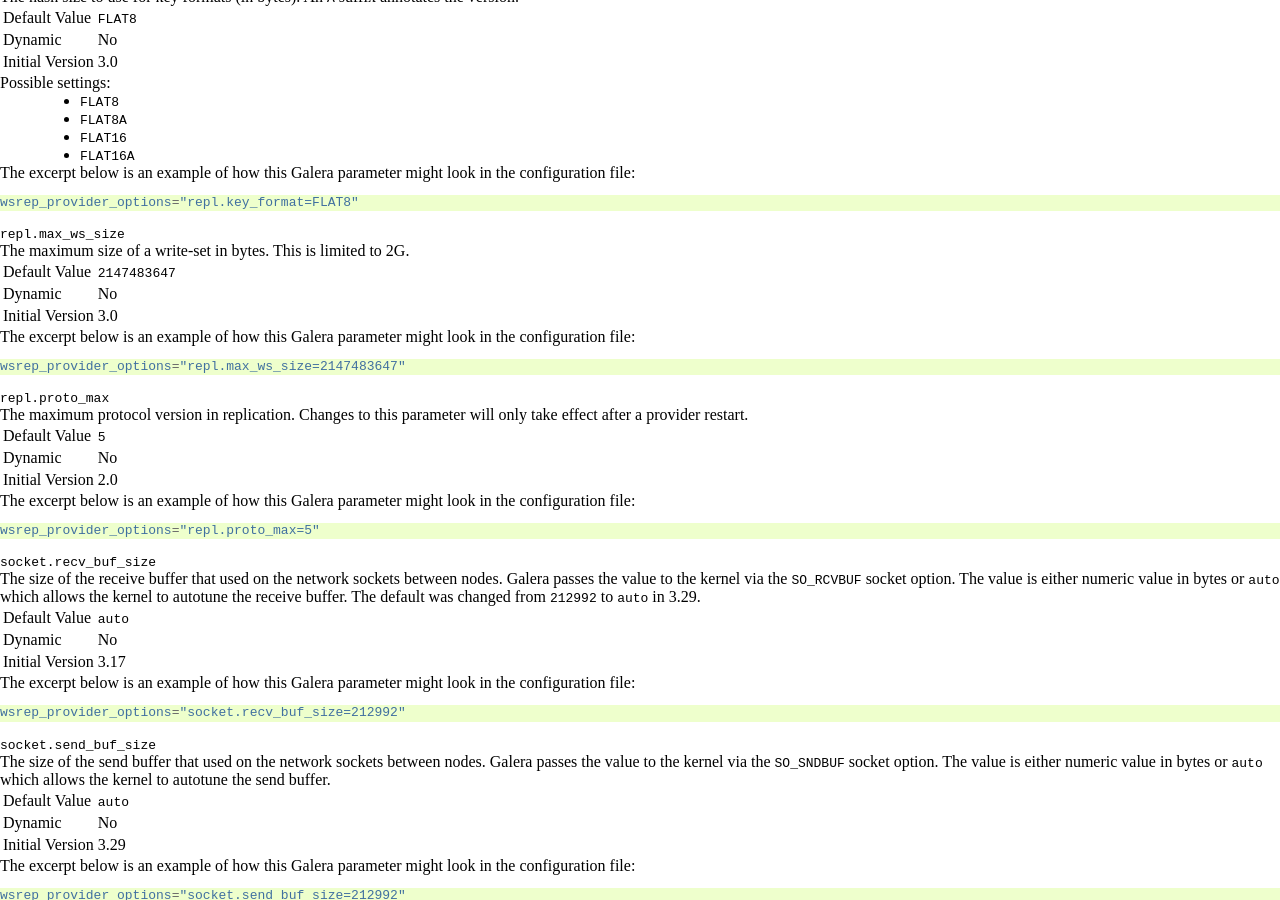
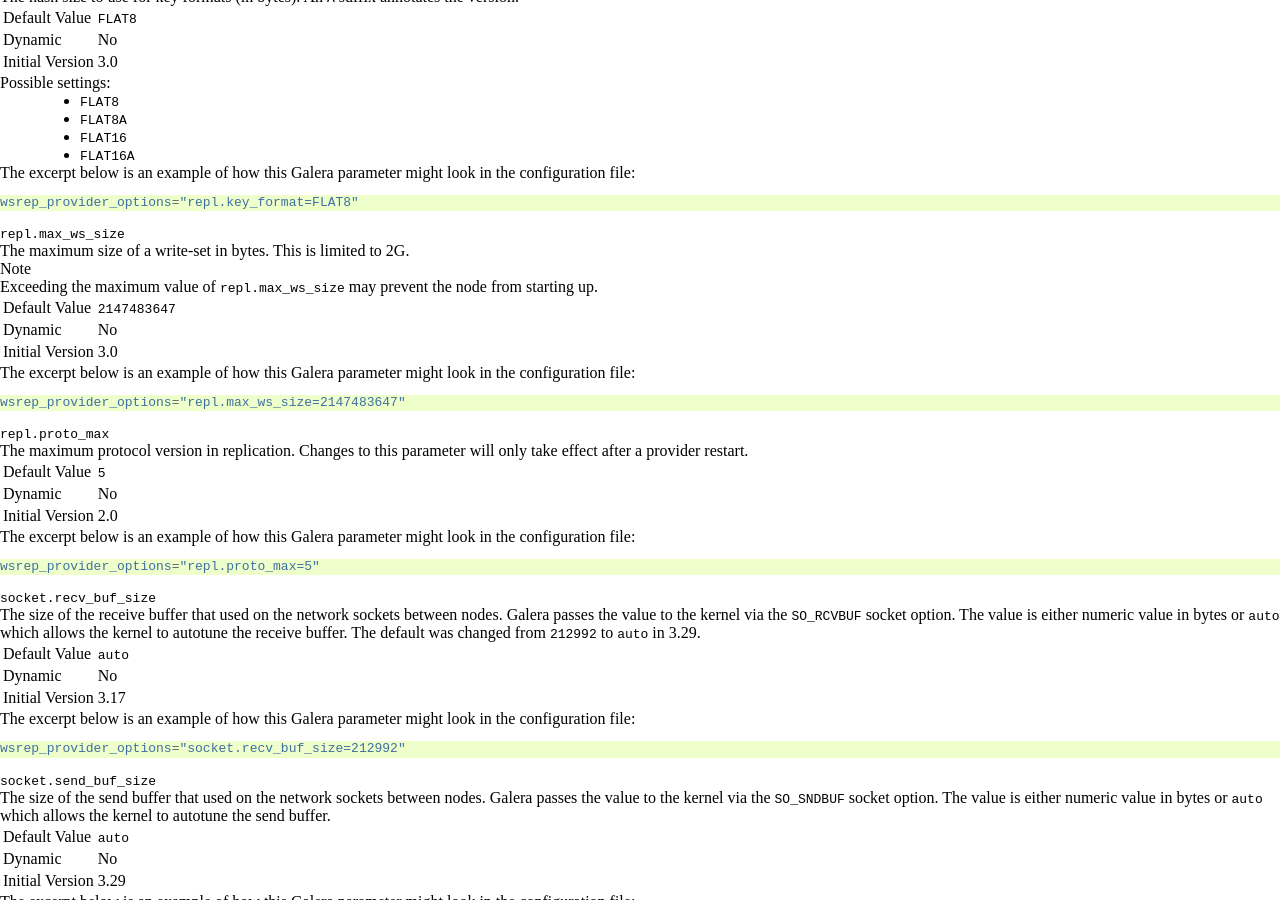
Before and after one commit to codership/documentation, a Sphinx documentation site: the page built from galeracluster/source/documentation/galera-parameters.rst, in a window 1280 px wide and 900 px high, scrolled down 17126 px. Built offline with Sphinx 7.4.7, drawn with Linux system fonts in a browser that asks for light colours; pages that are not in the unit, such as notebooks, are missing from menus; comment, search, counter and statistics services are not loaded.

Commit message:
Issue #555 Added a note that exceeding the maximum value of repl.max_ws_size may prevent the node from starting up

```diff
--- a/galeracluster/source/documentation/galera-parameters.rst
+++ b/galeracluster/source/documentation/galera-parameters.rst
@@ -2099,6 +2099,8 @@ The excerpt below is an example of how this Galera parameter might look in the c
 
 The maximum size of a write-set in bytes. This is limited to 2G.
 
+.. note:: Exceeding the maximum value of ``repl.max_ws_size`` may prevent the node from starting up.
+
 .. csv-table::
    :class: doc-options
 
```
